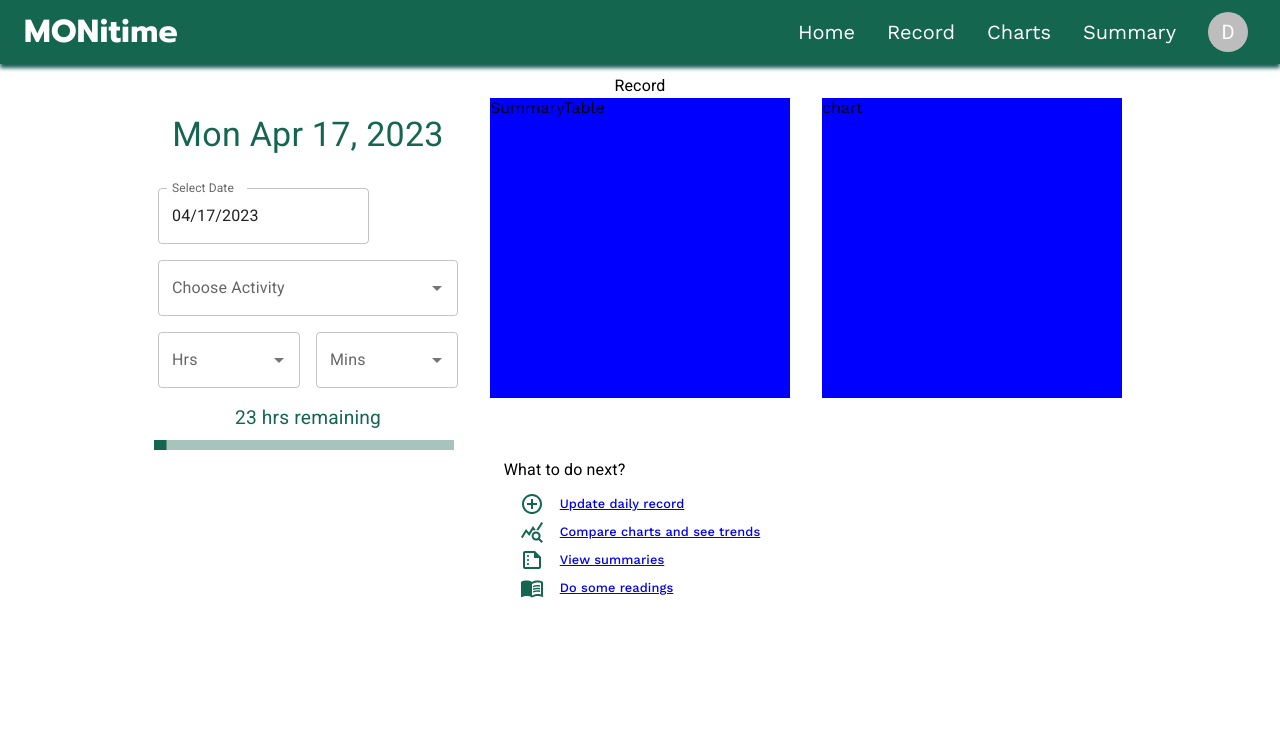
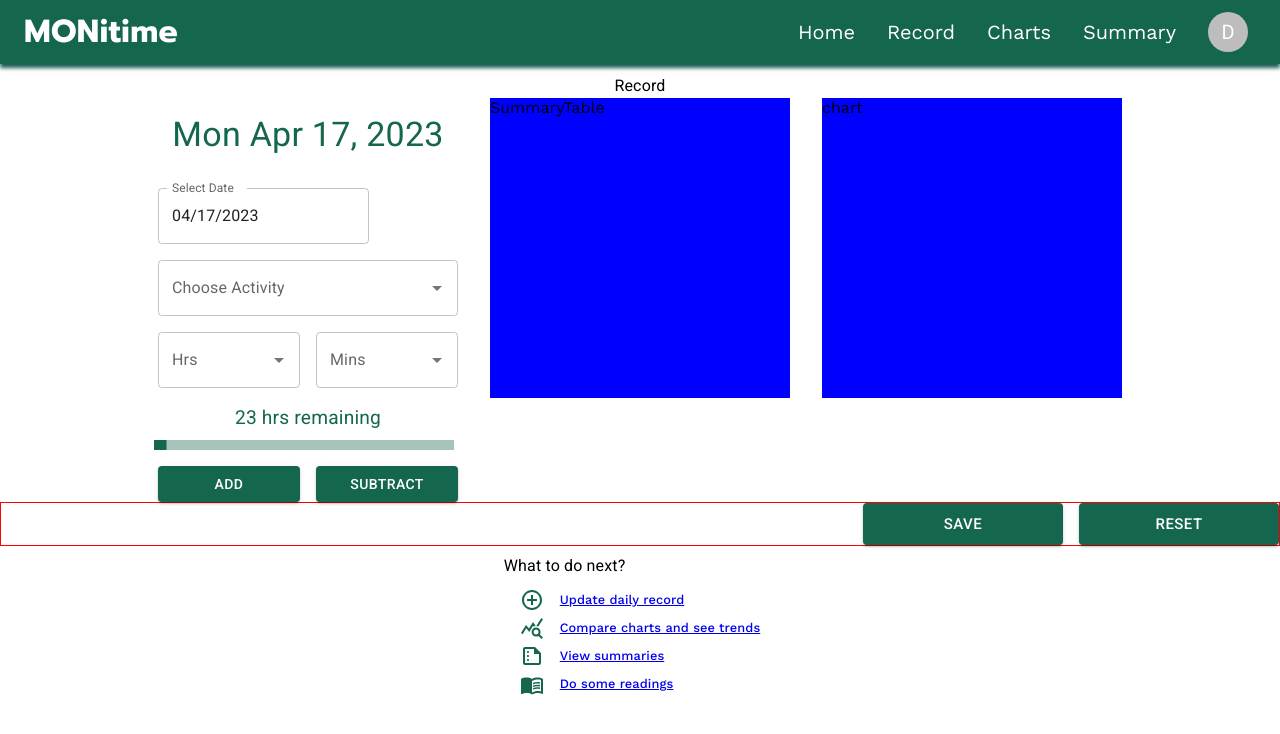
Before and after one commit to aramind/first-web-dev-portfolio, a React (Create React App) app in the folder p4-node-app/client/: page /record in a window 1280 px wide. Shown: the top 734 px of the page. Built offline with nearby package versions, Linux system fonts and the light colour scheme.

Commit message:
feat: adding the add and subtract button on the record page

```diff
--- a/p4-node-app/client/src/pages/RecordPage.js
+++ b/p4-node-app/client/src/pages/RecordPage.js
@@ -1,6 +1,7 @@
 import {
   Autocomplete,
   Box,
+  Button,
   LinearProgress,
   Stack,
   TextField,
@@ -229,6 +230,25 @@ const RecordPage = () => {
               />
             </Box>
           </Box>
+          {/* Buttons */}
+          <Stack
+            direction={{ xs: "column", sm: "row" }}
+            spacing={2}
+            sx={{ width: "100%" }}
+          >
+            <Button
+              fullWidth
+              variant="contained"
+            >
+              Add
+            </Button>
+            <Button
+              fullWidth
+              variant="contained"
+            >
+              Subtract
+            </Button>
+          </Stack>
         </Box>
 
         {/*TODO: Summary Table */}
@@ -248,9 +268,26 @@ const RecordPage = () => {
           chart
         </Box>
       </Box>
-      <Stack>
-        {/*TODO: save record button */}
-        {/*TODO: reset button */}
+      <Stack
+        direction={{ xs: "column", sm: "row" }}
+        spacing={2}
+        sx={{ width: "100%", border: "1px solid red" }}
+        justifyContent={"end"}
+      >
+        <Button
+          size="large"
+          variant="contained"
+          sx={{ minWidth: "200px", py: "0.5rem" }}
+        >
+          Save
+        </Button>
+        <Button
+          size="large"
+          variant="contained"
+          sx={{ minWidth: "200px", py: "0.5rem" }}
+        >
+          Reset
+        </Button>
       </Stack>
       <Box
         // sx={{ border: "1px solid red" }}
```
